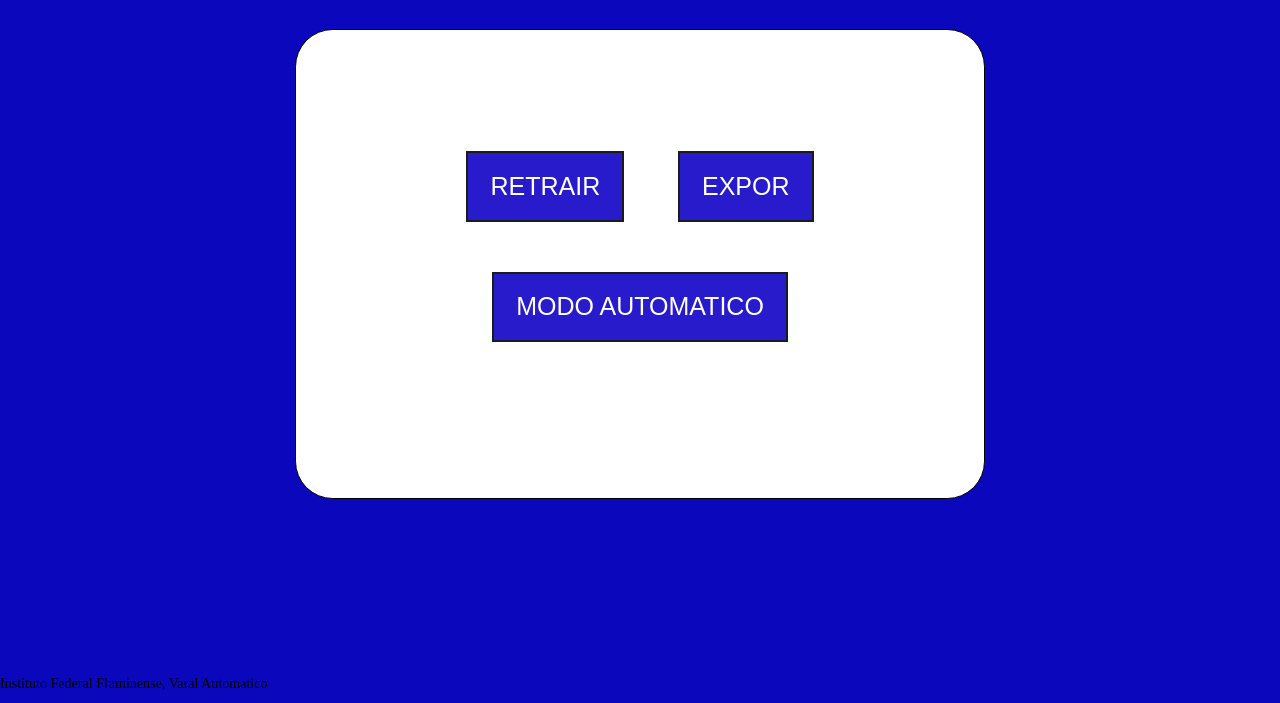
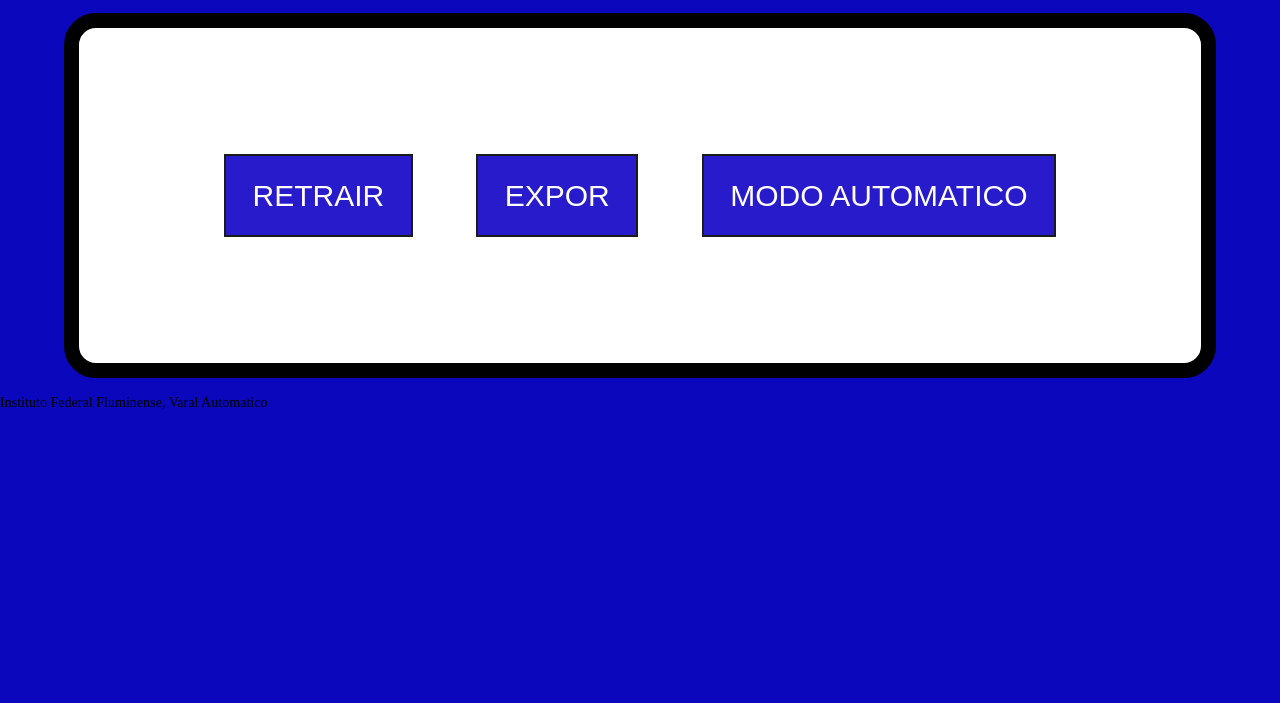
Before and after one commit to DavieasEngAut/Varal_automatico_integrado_a_API, a website: page index.html in a window 1280 px wide. Shown: the part 97-800 px from the top of the page. Drawn offline with Linux system fonts and the light colour scheme.

Commit message:
Automatic implementation

```diff
--- a/index.css
+++ b/index.css
@@ -1,6 +1,5 @@
 body    {
 
-  flex: auto;
     background-color: rgb(10, 7, 189);
     font-size: 15px;
 
@@ -22,19 +21,19 @@ text-align: center;
 
     max-width: 100rem;
     width: 50%;
-    margin: 2rem auto;
+    margin: 1rem auto;
     padding: 6rem;
     text-align: center;
     background: rgb(255, 255, 255);
-    border: 0.5rem solid #192a3b;
+    border: 0.3rem solid #192a3b;
 
-    width: 690px;
-    height: 470px;
-    border: 1px solid;
+    width: 90%;
+    height: 47%;
+    border: 1em solid;
     box-shadow: #1a1b1b;
     box-sizing: 50%;
     border-color: rgb(0, 0, 0) rgb(0, 0, 0) rgb(0, 0, 0) rgb(0, 0, 0);
-    border-radius: 1cm;
+    border-radius: 2rem;
 }
 
 *{
@@ -47,7 +46,7 @@ text-align: center;
     padding: 0;
   }
 button {
-  font-size: 25px;
+  font-size: 2em;
   background: #271bcc;
   color: #fff;
   border: 0.15rem solid #1a1b1b;
@@ -88,8 +87,8 @@ button.slide_from_left::after {
 #creditos {
 display: flex;
 justify-content: bottom;
+position: relative;
 font-size: 0.88rem;
-padding-top: 18vh;
 text-align: justify;
 
 }
--- a/main/main.js
+++ b/main/main.js
@@ -1,13 +1,13 @@
 function Retrair(){
 if (document.getElementById('Retrair').value == "retraindo!"){
-  window.alert("Varal Retraindo")
+
 }
 
 }
 
 function Expor(){
   if (document.getElementById('Expor').value == "expondo!"){
-    window.alert("Varal Expondo Ao Sol")
+
   }
 
   }
@@ -16,7 +16,7 @@ function Expor(){
 
     if (document.getElementById('Automatico'). value == "automatico"){
 
-      window.alert("Modo Automatico Ativado")
+
       document.getElementById('Automatico').value = "manual"
       document.getElementById('Automatico').textContent = "MODO MANUAL"
 
@@ -24,7 +24,7 @@ function Expor(){
 
     }else{
 
-      window.alert("Modo Manual Ativado")
+
       document.getElementById('Automatico').value = "automatico"
       document.getElementById('Automatico').textContent = "MODO AUTOMATICO"
 
```
Also changed, not shown: 1 other file.
